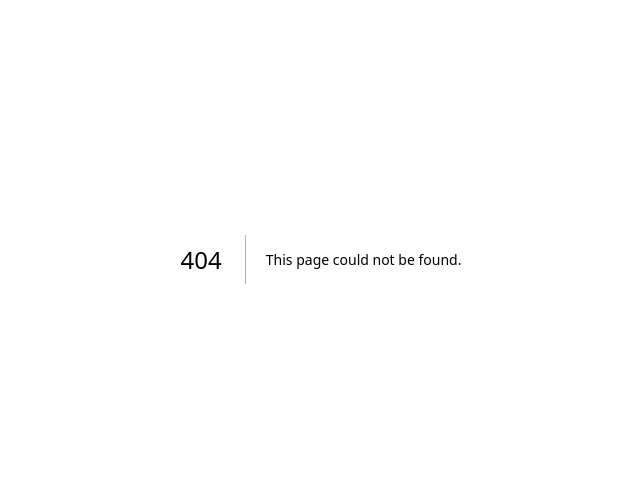
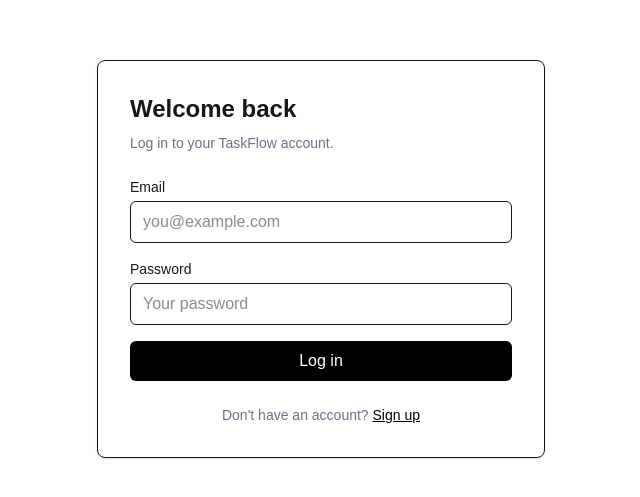
Before and after one commit to Orksuccessive/taskflow, a Next.js app: page /login in a window 1280 px wide. Before the commit this address had no page. Shown: the part 141-638 px from the top of the page, without its empty margins (319-959 px from the left). Built offline with nearby package versions, Linux system fonts and the light colour scheme.

Commit message:
feat: add Auth.js credentials login and session

```diff
--- /dev/null
+++ b/src/app/api/auth/[...nextauth]/route.ts
@@ -0,0 +1,3 @@
+import { handlers } from "@/auth";
+
+export const { GET, POST } = handlers;
--- /dev/null
+++ b/src/app/dashboard/page.tsx
@@ -0,0 +1,26 @@
+import { auth } from "@/auth";
+import { redirect } from "next/navigation";
+
+export default async function DashboardPage() {
+  const session = await auth();
+
+  if (!session?.user) {
+    redirect("/login");
+  }
+
+  return (
+    <main className="p-8">
+      <h1 className="text-3xl font-bold">
+        Welcome to TaskFlow
+      </h1>
+
+      <p className="mt-2">
+        Logged in as: {session.user.email}
+      </p>
+
+      <p className="mt-2">
+        Name: {session.user.name}
+      </p>
+    </main>
+  );
+}
--- /dev/null
+++ b/src/app/login/page.tsx
@@ -0,0 +1,120 @@
+"use client";
+
+import { FormEvent, useState } from "react";
+import { signIn } from "next-auth/react";
+import { useRouter } from "next/navigation";
+
+export default function LoginPage() {
+  const router = useRouter();
+
+  const [email, setEmail] = useState("");
+  const [password, setPassword] = useState("");
+
+  const [loading, setLoading] = useState(false);
+  const [error, setError] = useState("");
+
+  async function handleSubmit(event: FormEvent<HTMLFormElement>) {
+    event.preventDefault();
+
+    setLoading(true);
+    setError("");
+
+    try {
+      const result = await signIn("credentials", {
+        email,
+        password,
+        redirect: false,
+      });
+
+      if (!result || result.error) {
+        setError("Invalid email or password");
+        return;
+      }
+
+      router.push("/dashboard");
+      router.refresh();
+    } catch {
+      setError("Something went wrong. Please try again.");
+    } finally {
+      setLoading(false);
+    }
+  }
+
+  return (
+    <main className="flex min-h-screen items-center justify-center px-4">
+      <div className="w-full max-w-md rounded-lg border p-8 shadow-sm">
+        <h1 className="mb-2 text-2xl font-bold">
+          Welcome back
+        </h1>
+
+        <p className="mb-6 text-sm text-gray-500">
+          Log in to your TaskFlow account.
+        </p>
+
+        <form onSubmit={handleSubmit} className="space-y-4">
+          <div>
+            <label
+              htmlFor="email"
+              className="mb-1 block text-sm font-medium"
+            >
+              Email
+            </label>
+
+            <input
+              id="email"
+              type="email"
+              value={email}
+              onChange={(event) => setEmail(event.target.value)}
+              required
+              className="w-full rounded-md border px-3 py-2"
+              placeholder="you@example.com"
+            />
+          </div>
+
+          <div>
+            <label
+              htmlFor="password"
+              className="mb-1 block text-sm font-medium"
+            >
+              Password
+            </label>
+
+            <input
+              id="password"
+              type="password"
+              value={password}
+              onChange={(event) => setPassword(event.target.value)}
+              required
+              className="w-full rounded-md border px-3 py-2"
+              placeholder="Your password"
+            />
+          </div>
+
+          {error && (
+            <p className="rounded-md bg-red-50 p-3 text-sm text-red-600">
+              {error}
+            </p>
+          )}
+
+          <button
+            type="submit"
+            disabled={loading}
+            className="w-full rounded-md bg-black px-4 py-2 text-white disabled:opacity-50"
+          >
+            {loading ? "Logging in..." : "Log in"}
+          </button>
+        </form>
+
+        <p className="mt-6 text-center text-sm text-gray-500">
+          Don't have an account?{" "}
+          <a
+            href="/signup"
+            className="font-medium text-black underline"
+          >
+            Sign up
+          </a>
+        </p>
+      </div>
+    </main>
+  );
+}
--- a/src/auth.ts
+++ b/src/auth.ts
@@ -0,0 +1,66 @@
+import NextAuth from "next-auth";
+import Credentials from "next-auth/providers/credentials";
+import bcrypt from "bcryptjs";
+
+import { connectDB } from "@/lib/mongodb";
+import User from "@/models/User";
+
+export const { handlers, signIn, signOut, auth } = NextAuth({
+  providers: [
+    Credentials({
+      credentials: {
+        email: {
+          label: "Email",
+          type: "email",
+        },
+        password: {
+          label: "Password",
+          type: "password",
+        },
+      },
+
+      async authorize(credentials) {
+        if (!credentials?.email || !credentials?.password) {
+          return null;
+        }
+
+        await connectDB();
+
+        const email = String(credentials.email)
+          .toLowerCase()
+          .trim();
+
+        const password = String(credentials.password);
+
+        const user = await User.findOne({ email });
+
+        if (!user) {
+          return null;
+        }
+
+        const passwordMatches = await bcrypt.compare(
+          password,
+          user.passwordHash
+        );
+
+        if (!passwordMatches) {
+          return null;
+        }
+
+        return {
+          id: user._id.toString(),
+          name: user.name,
+          email: user.email,
+        };
+      },
+    }),
+  ],
+
+  session: {
+    strategy: "jwt",
+  },
+
+  pages: {
+    signIn: "/login",
+  },
+});
```
